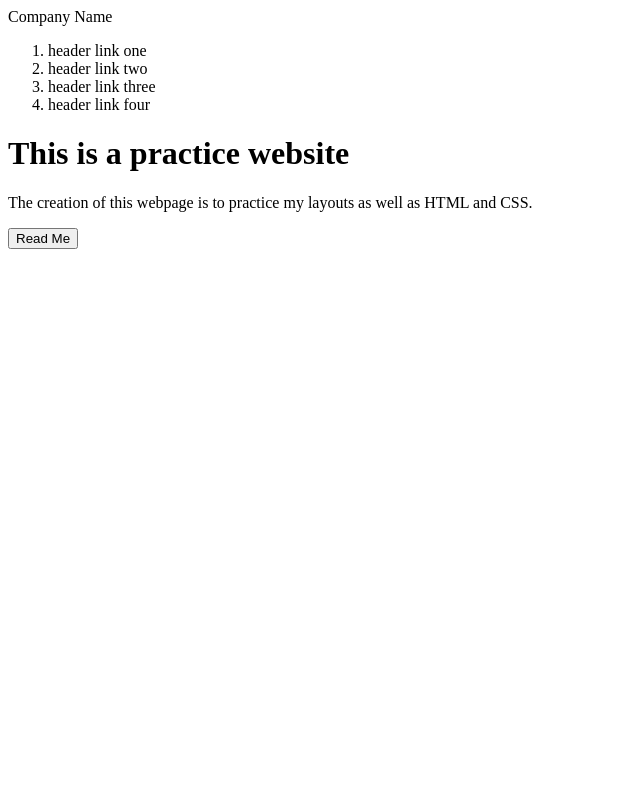
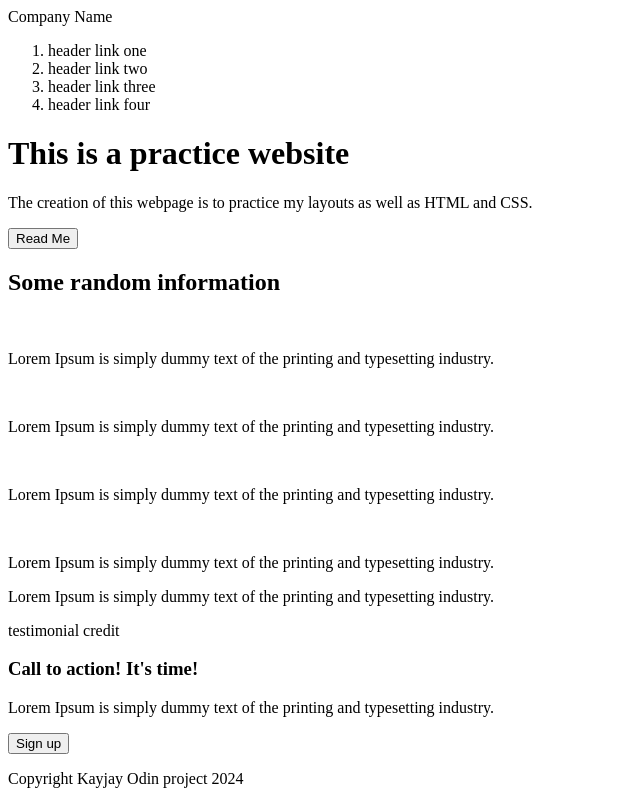
Before and after one commit to Kayjayness/landing-page-odin-project, a plain HTML site: page index.html in a window 1280 px wide. Shown: the whole page, without its empty margins (0-640 px from the left). Drawn offline with Linux system fonts and the light colour scheme.

Commit message:
Skeleton for the whole page

```diff
--- a/index.html
+++ b/index.html
@@ -26,9 +26,46 @@
             </div>
         </div>
     </header>
-    <div class="sectionTwo"></div>
-    <div class="sectionTwo"></div>
-    <div class="sectionTwo"></div>
-    <footer class="footer"></footer>
+
+    <div class="sectionTwo">
+        <h2>Some random information</h2>
+        <articles>
+            <article class="article itemOne">
+                <img src="" alt="">
+                <p>Lorem Ipsum is simply dummy text of the printing and typesetting industry.</p>
+            </article>
+            <article class="article itemTwo">
+                <img src="" alt="">
+                <p>Lorem Ipsum is simply dummy text of the printing and typesetting industry.</p>
+            </article>
+            <article class="article itemThree">
+                <img src="" alt="">
+                <p>Lorem Ipsum is simply dummy text of the printing and typesetting industry.</p>
+            </article>
+            <article class="article itemFour">
+                <img src="" alt="">
+                <p>Lorem Ipsum is simply dummy text of the printing and typesetting industry.</p>
+            </article>
+        </articles>
+    </div>
+
+    <div class="sectionThree">
+        <p>Lorem Ipsum is simply dummy text of the printing and typesetting industry.</p>
+        <p>testimonial credit</p>
+    </div>
+
+    <div class="sectionFour">
+        <div class="contentBox">
+            <h3>Call to action! It's time!</h3>
+            <p>Lorem Ipsum is simply dummy text of the printing and typesetting industry.</p>
+            <div class="button">
+                <button>Sign up</button>
+            </div>
+        </div>
+    </div>
+
+    <footer class="footer">
+        <p>Copyright Kayjay Odin project 2024</p>
+    </footer>
 </body>
 </html>
```
